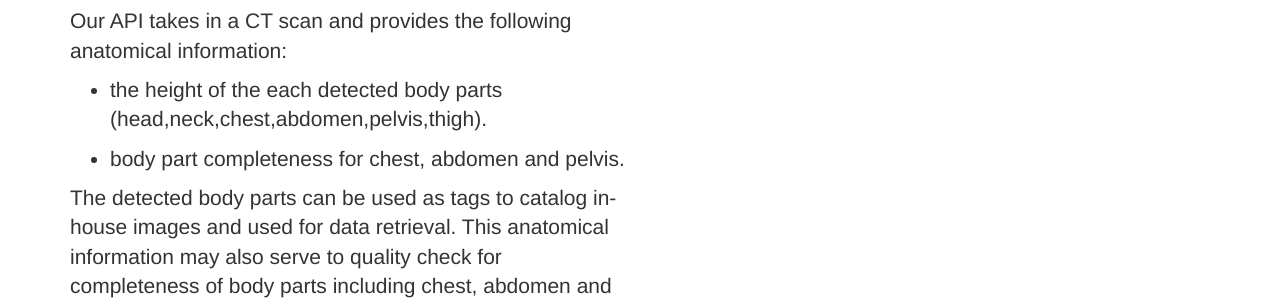
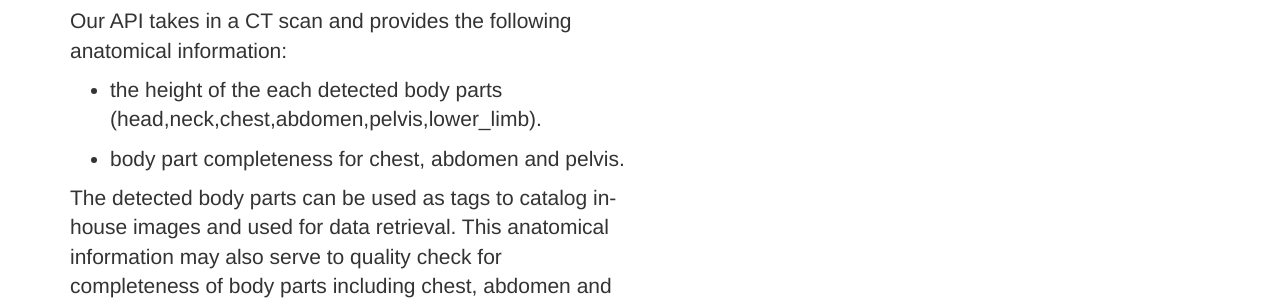
Before and after one commit to sawtellellc/sawtellellc.github.io, a Jekyll site: the page built from _posts/2021-10-01-services-2.markdown, in a window 1280 px wide and 900 px high, scrolled down 650 px. Shown: the part 182-482 px from the top of the window. Built offline with Jekyll 4.4.1, drawn with Linux system fonts in a browser that asks for light colours; nearby versions of some CDN libraries; some web fonts are replaced; library files that are not in the unit come from our copies.

Commit message:
word fix

```diff
--- a/_posts/2021-10-01-services-2.markdown
+++ b/_posts/2021-10-01-services-2.markdown
@@ -18,7 +18,7 @@ description: |
 
   Our API takes in a CT scan and provides the following anatomical information:
 
-  + the height of the each detected body parts (head,neck,chest,abdomen,pelvis,thigh).
+  + the height of the each detected body parts (head,neck,chest,abdomen,pelvis,lower_limb).
 
   + body part completeness for chest, abdomen and pelvis.
 
```
